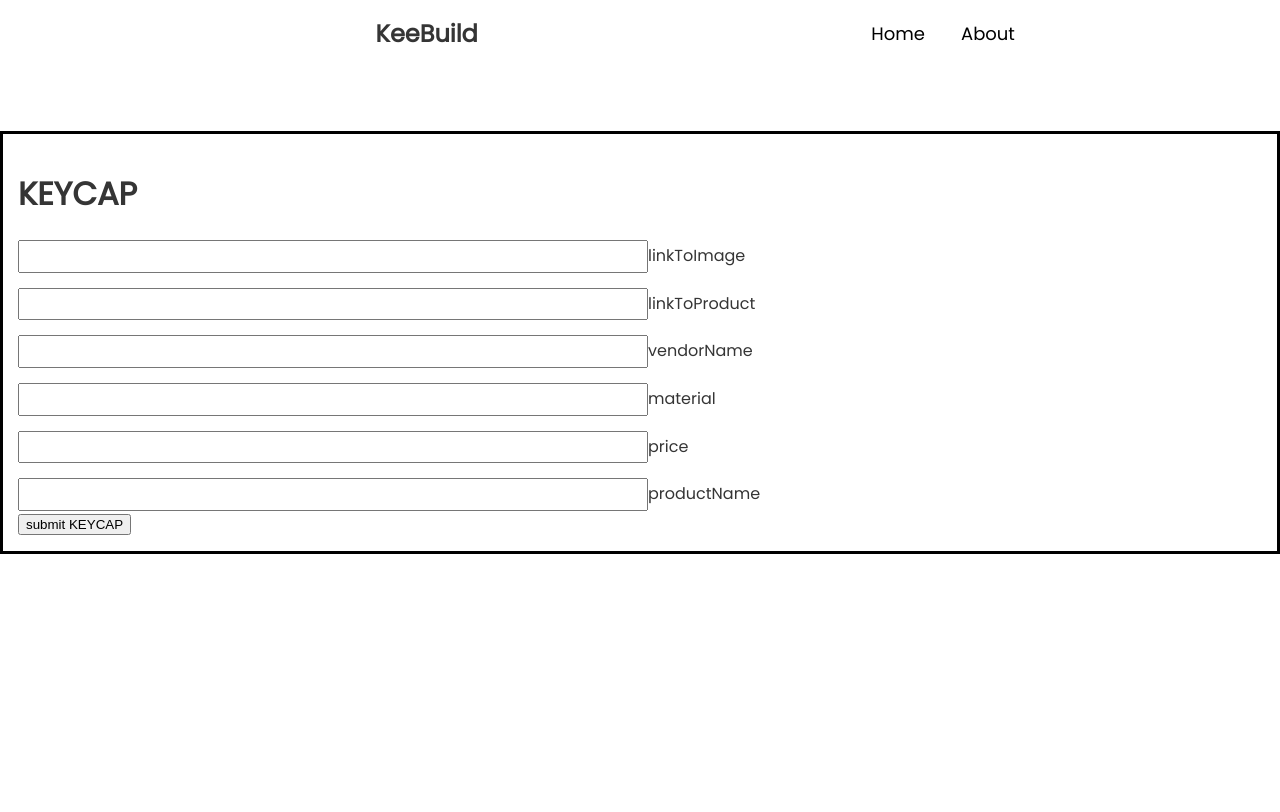
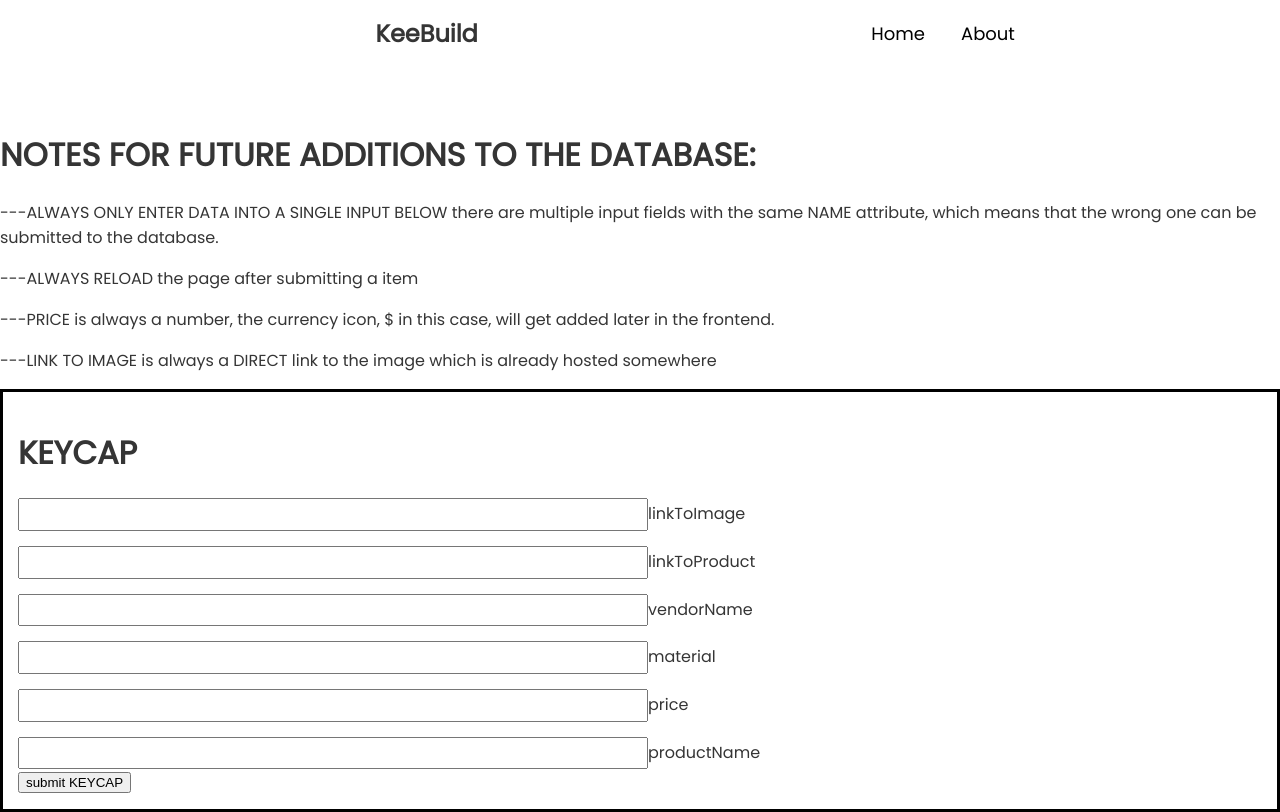
Before and after one commit to randomprogramming/KBuild, a React (Create React App) app in the folder kbuildclient/: page /api/adminpage in a window 1280 px wide. Built offline with nearby package versions, Linux system fonts and the light colour scheme.

Commit message:
more work on the admin page

```diff
--- a/kbuildclient/src/views/AdminPage.js
+++ b/kbuildclient/src/views/AdminPage.js
@@ -1,55 +1,35 @@
 import React, { Component } from "react";
-import axios from "axios";
 
 import API from "../API";
 import AdminPageComponent from "../components/AdminPageComponent";
 
 export default class AdminPage extends Component {
-	constructor() {
-		super();
-		this.state = {
-			keycaplinkToImage: "",
-			// keycaplinkToProduct: "",
-			// keycapvendorName: "",
-			// keycapmaterial: "",
-			// keycapprice: "",
-			// keycapProductName: "",
-		};
-
-		this.onUpdate = this.onUpdate.bind(this);
-	}
-
-	onUpdate(event) {
-		this.setState({
-			[event.target.name]: event.target.value,
-		});
-	}
-	addKeycap() {
-		axios.post(
-			API.addKeycap,
-			{
-				linkToImage: this.state.keycaplinkToImage,
-				linkToProduct: this.state.keycaplinkToProduct,
-				vendorName: this.state.keycapvendorName,
-				material: this.state.keycapmaterial,
-				price: this.state.keycapprice,
-				productName: this.state.keycapproductName,
-			},
-			{
-				headers: {
-					"Content-Type": "application/json",
-				},
-			}
-		);
-	}
 	render() {
 		return (
 			<div>
+				<div>
+					<h1>NOTES FOR FUTURE ADDITIONS TO THE DATABASE:</h1>
+					<p>
+						---ALWAYS ONLY ENTER DATA INTO A SINGLE INPUT BELOW there are multiple input fields with
+						the same NAME attribute, which means that the wrong one can be submitted to the
+						database.
+					</p>
+					<p>---ALWAYS RELOAD the page after submitting a item</p>
+					<p>
+						---PRICE is always a number, the currency icon, $ in this case, will get added later in
+						the frontend.
+					</p>
+					<p>
+						---LINK TO IMAGE is always a DIRECT link to the image which is already hosted somewhere
+					</p>
+					<p></p>
+				</div>
 				<div style={{ border: "3px solid black", padding: "15px" }}>
 					<h1>KEYCAP</h1>
 					{/* This component takes in all the needed fields, created a <input /> for each field,
 					and a button which POSTs the entered data to the submitURL*/}
 					<AdminPageComponent
+						componentName="KEYCAP"
 						fields={[
 							"linkToImage",
 							"linkToProduct",
@@ -59,10 +39,8 @@ export default class AdminPage extends Component {
 							"productName",
 						]}
 						submitURL={API.addKeycap}
-						componentName="KEYCAP"
 					/>
 				</div>
-				<div></div>
 			</div>
 		);
 	}
```
